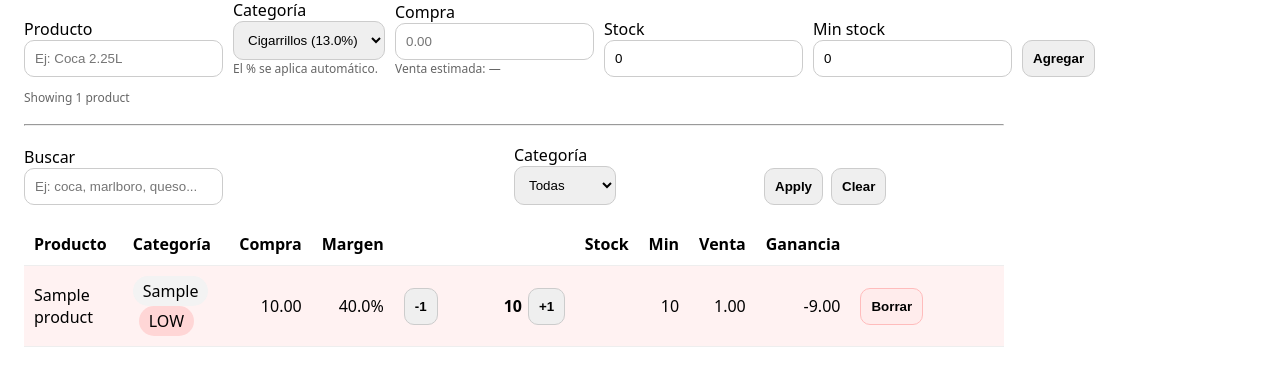
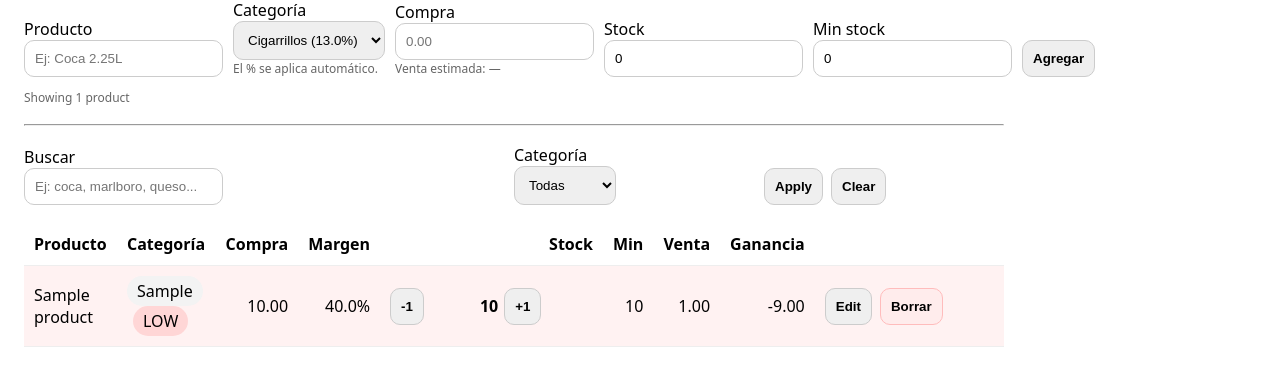
Before and after one commit to MartinCasciana/app-kiosco, a Flask app: page / in a window 1280 px wide. Shown: the part 114-500 px from the top of the page. Run offline with Flask 3, Linux system fonts and the light colour scheme; tables that the repository leaves empty hold one stand-in row (values such as "Sample post").

Commit message:
add edit button

```diff
--- a/app.py
+++ b/app.py
@@ -120,10 +120,6 @@ def delete(pid: int):
         conn.commit()
     return redirect(url_for("index"))
 
-if __name__ == "__main__":
-    init_db()
-    app.run(debug=True)
-
 @app.get("/edit/<int:pid>")
 def edit(pid: int):
     q = (request.args.get("q") or "").strip()
@@ -172,3 +168,7 @@ def update(pid: int):
         conn.commit()
 
     return redirect(url_for("index", q=q, cat=cat))
+
+if __name__ == "__main__":
+    init_db()
+    app.run(debug=True)
--- a/templates/index.html
+++ b/templates/index.html
@@ -159,9 +159,15 @@
           <td class="right">{{ "%.2f"|format(p["sale"] - p["cost"]) }}</td>
 
           <td class="right">
-            <form method="post" action="/delete/{{ p['id'] }}" style="margin:0;">
-              <button class="danger" type="submit">Borrar</button>
-            </form>
+              <div style="display:flex; gap:8px; justify-content:flex-end;">
+                <a href="{{ url_for('edit', pid=p['id'], q=q, cat=cat) }}" style="text-decoration:none;">
+                  <button type="button">Edit</button>
+                </a>
+
+                <form method="post" action="/delete/{{ p['id'] }}" style="margin:0;">
+                  <button class="danger" type="submit">Borrar</button>
+                </form>
+              </div>
           </td>
         </tr>
       {% endfor %}
```
